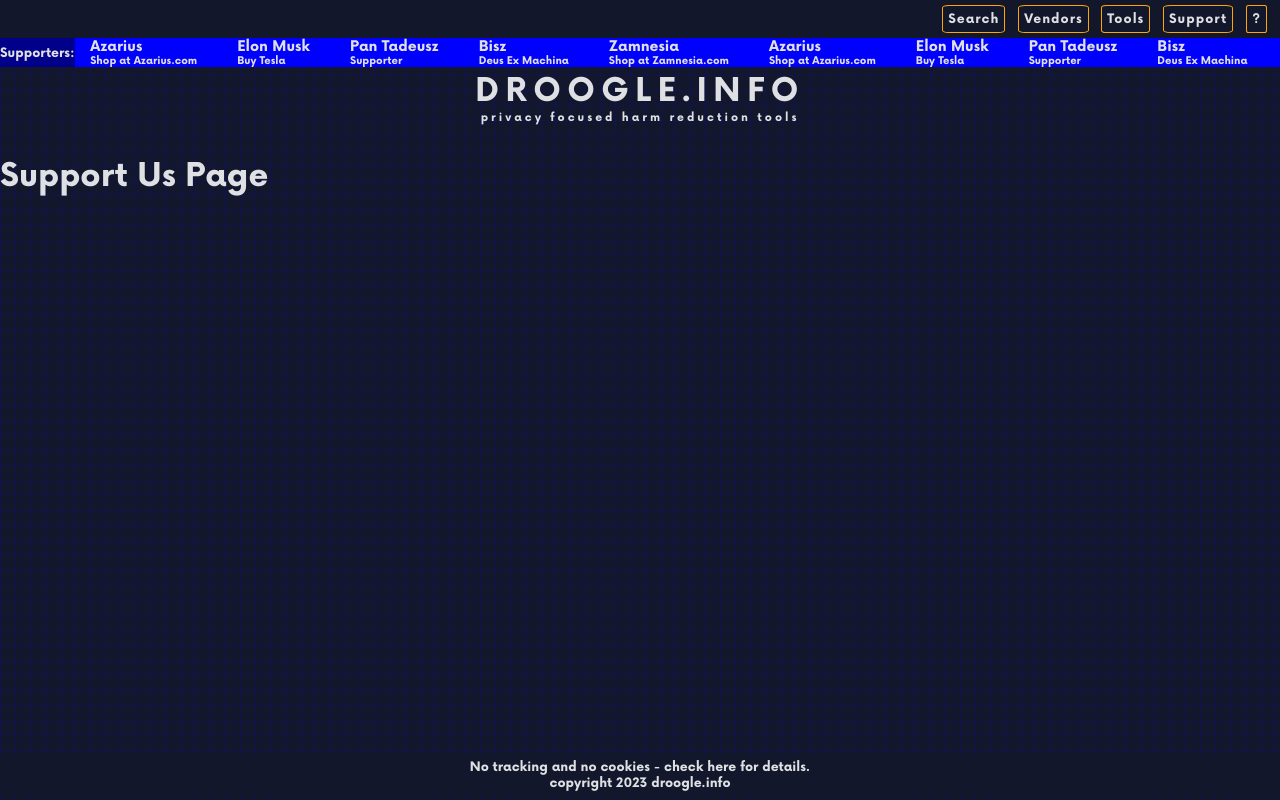
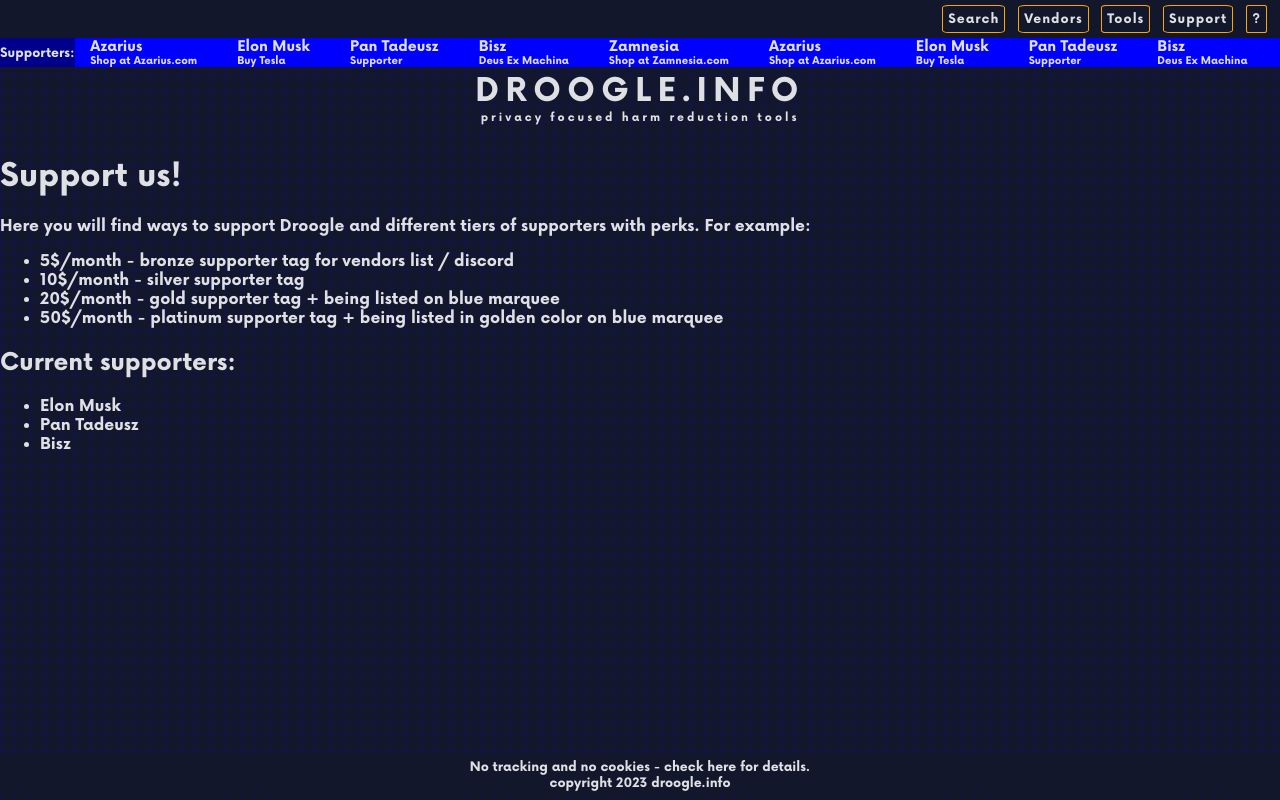
Before and after one commit to TomaszGoljat/droogle, a React (Create React App) app: page /support in a window 1280 px wide. Built offline with nearby package versions, Linux system fonts and the light colour scheme.

Commit message:
modified:   src/components/Results.js 	modified:   src/components/Search.js 	modified:   src/pages/Support.js 	modified:   src/pages/Vendors.js

```diff
--- a/src/components/Results.js
+++ b/src/components/Results.js
@@ -59,7 +59,7 @@ export default function Results(props) {
     // ..:: Label Component ::..
 
     const Label = (props) => {
-        return <span className="results--label">You are searching: {props.source}</span>
+        return <span className="tools--label">You are searching: {props.source}</span>
     }
 
 
--- a/src/components/Search.js
+++ b/src/components/Search.js
@@ -79,7 +79,7 @@ export default function Search() {
                 setError(err)
             })
     }
-        fetchResults();
+    query && source && fetchResults();
     }, [source, query])
 
     if(state === 'error')
--- a/src/pages/Support.js
+++ b/src/pages/Support.js
@@ -2,6 +2,21 @@
 
 export default function Support() {
     return (
-        <h1>Support Us Page</h1>
+    <div className="support-div">
+        <h1>Support us!</h1>
+        <p>Here you will find ways to support Droogle and different tiers of supporters with perks. For example:</p>
+        <ul>
+        <li>5$/month - bronze supporter tag for vendors list / discord</li>
+<li>10$/month - silver supporter tag</li>
+<li>20$/month - gold supporter tag + being listed on blue marquee</li>
+<li>50$/month - platinum supporter tag + being listed in golden color on blue marquee</li>
+        </ul>
+        <h2>Current supporters:</h2>
+        <ul>
+            <li>Elon Musk</li>
+            <li>Pan Tadeusz</li>
+            <li>Bisz</li>
+        </ul>
+    </div>
     )
 }
--- a/src/pages/Vendors.js
+++ b/src/pages/Vendors.js
@@ -1,5 +1,17 @@
 
 
 export default function Vendors() {
-    return <h1>Vendor List</h1>
+    return (
+        <div className="vendors--div">
+            <h1>Vendors List</h1>
+            <p>Here you will find list of shops that you can filter through by:</p>
+            <ul>
+                <li>Country</li>
+                <li>Products</li>
+                <li>Tags</li>
+                <li>Droogle supporters</li>
+                <li>Droogle coupons</li>
+            </ul>
+        </div>
+    )
 }
```
